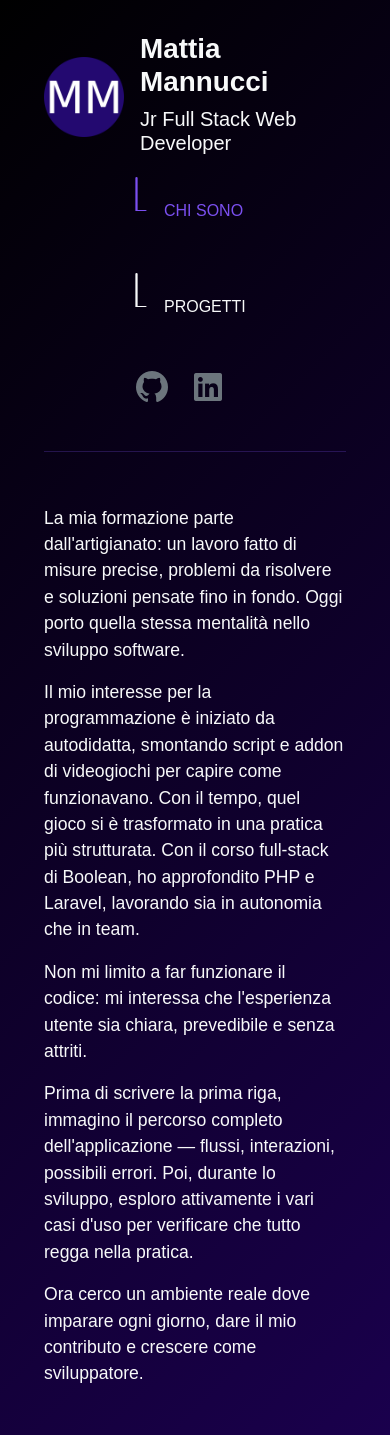
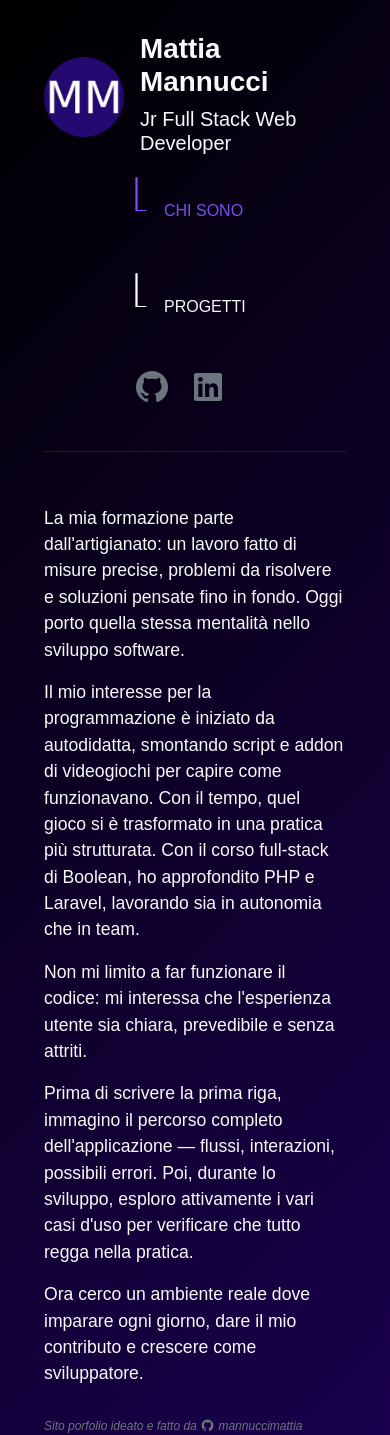
Before and after one commit to mannuccimattia/react-portfolio, a React (Vite) app: page / in a window 390 px wide. Built offline with nearby package versions, Linux system fonts and the light colour scheme; a web font is replaced by a local one.

Commit message:
[FEAT] Added footer

```diff
--- /dev/null
+++ b/src/components/Footer.jsx
@@ -0,0 +1,13 @@
+import React from 'react'
+
+const Footer = () => {
+    return (
+        <footer>
+            <em>
+                Sito porfolio ideato e fatto da <i className="fa-brands fa-github"></i> mannuccimattia
+            </em>
+        </footer>
+    )
+}
+
+export default Footer
--- a/src/index.css
+++ b/src/index.css
@@ -5,6 +5,7 @@
   padding: 8rem 10rem;
   box-sizing: border-box;
   font-family: "Sansation", sans-serif;
+  position: relative;
 }
 
 hr {
@@ -131,6 +132,14 @@ a.fa-brands:hover,
 .github-link,
 .github-link a {
   color: #6c757d;
+}
+
+footer {
+  position: absolute;
+  bottom: 10px;
+  font-size: 0.75rem;
+  color: #6c757d;
+  width: 90vw !important;
 }
 
 /****** Loader ******/
@@ -404,6 +413,10 @@ body::-webkit-scrollbar-thumb:hover {
     border-bottom-left-radius: 0 !important;
     margin: 0.5rem 0;
   }
+
+  footer {
+    bottom: 0;
+  }
 }
 
 @media (max-width: 575.98px) {
--- a/src/layouts/MasterLayout.jsx
+++ b/src/layouts/MasterLayout.jsx
@@ -1,19 +1,21 @@
 import { Outlet } from "react-router-dom"
 import Header from "../components/Header"
+import Footer from "../components/Footer"
 
 const MasterLayout = () => {
     return (
         <div id="app">
             <div className="container-fluid">
-                <div className="row text-light" id="main-row">
+                <div className="row text-light">
                     <div className="col-12 col-lg-5">
                         <Header />
                     </div>
-                    <div className="col-12 col-lg-7 h-100 position-relative">
+                    <div className="col-12 col-lg-7 position-relative">
                         <main>
                             <Outlet />
                         </main>
                     </div>
+                    <Footer />
                 </div>
             </div>
         </div>
```
